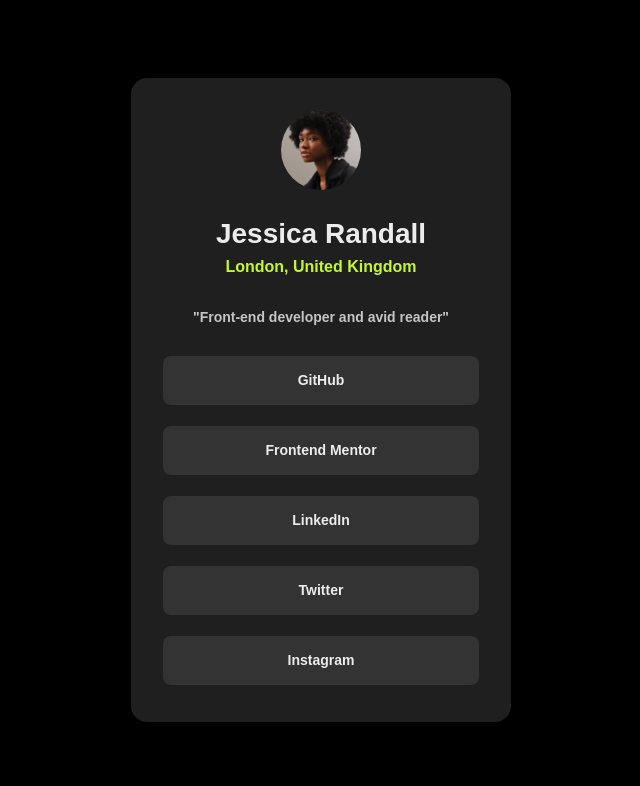
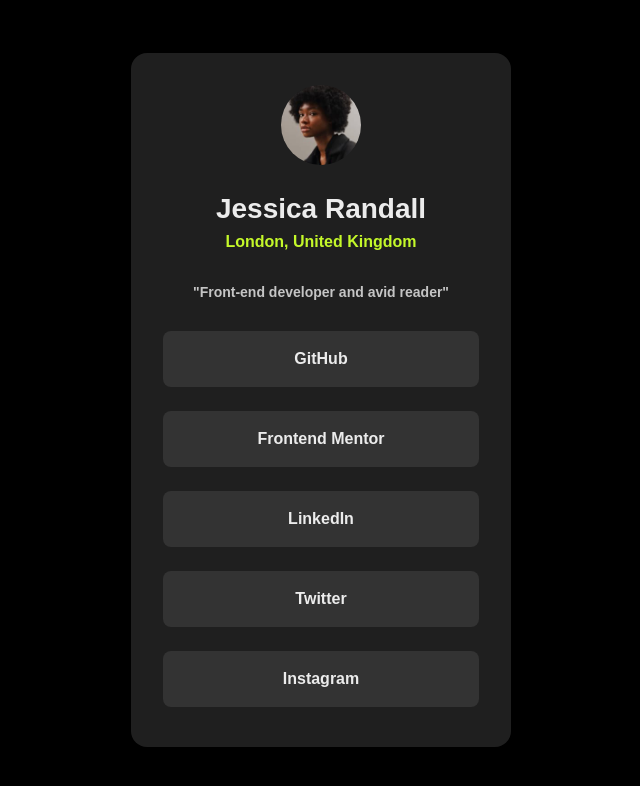
Before and after one commit to EdenWong0/social-media-link-profile, a plain HTML site: page index.html in a window 1280 px wide. Shown: the whole page, without its empty margins (319-959 px from the left). Drawn offline with Linux system fonts and the light colour scheme.

Commit message:
updates using <a> instead of <p>

```diff
--- a/css/style.css
+++ b/css/style.css
@@ -69,16 +69,20 @@ p {
   margin: 2em 0;
   color: var(--text-sec-color);
 }
-
-.profile-social-link p {
+.profile-social-link {
+  display: grid;
+  grid-template-columns: 1fr;
+}
+.profile-social-link a {
   margin-bottom: 1.5em;
   background: var(--social-link-background);
   border-radius: 8px;
   padding: 1em 0;
-  cursor: pointer;
+  color: var(--text-main-color);
+  text-decoration: none;
 }
 
-.profile-social-link p:hover {
+.profile-social-link a:hover {
   background: var(--secondary-color);
   color: var(--text-hover-color);
 }
--- a/index.html
+++ b/index.html
@@ -19,11 +19,11 @@
           <p>"Front-end developer and avid reader"</p>
         </div>
         <div class="profile-social-link">
-          <p>GitHub</p>
-          <p>Frontend Mentor</p>
-          <p>LinkedIn</p>
-          <p>Twitter</p>
-          <p>Instagram</p>
+          <a href="#">GitHub</a>
+          <a href="#">Frontend Mentor</a>
+          <a href="#">LinkedIn</a>
+          <a href="#">Twitter</a>
+          <a href="#">Instagram</a>
         </div>
       </div>
     </div>
```
